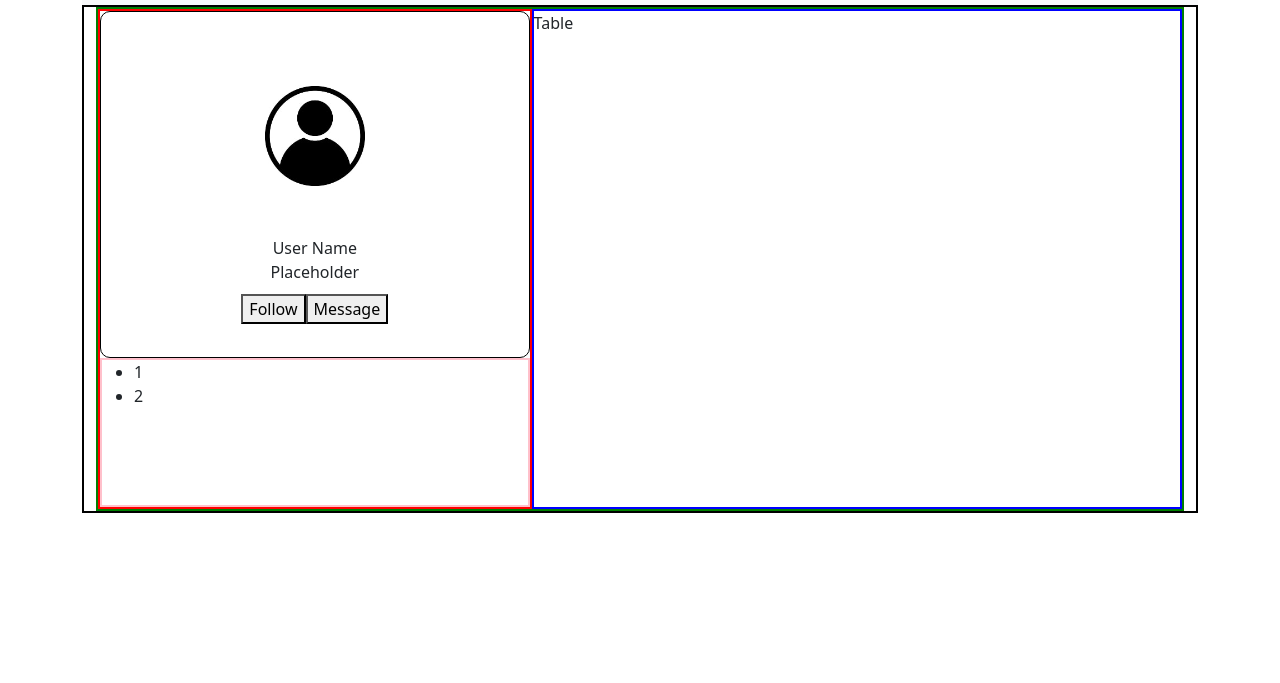
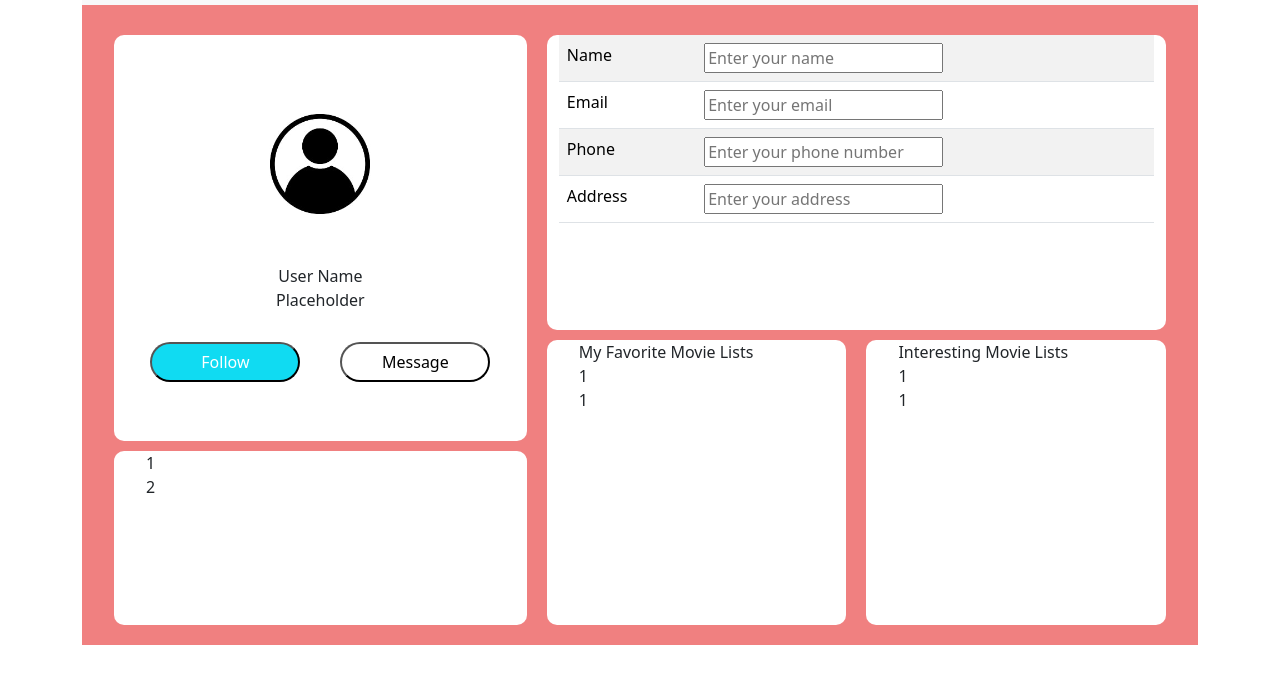
Before and after one commit to soodala2003/SBA307-HTML-CSS, a plain HTML site: page pages/user-page.html in a window 1280 px wide. Shown: the part 51-734 px from the top of the page. Drawn offline with nearby package versions, Linux system fonts and the light colour scheme.

Commit message:
updated user-page.html and login.css files

```diff
--- a/pages/user-page.html
+++ b/pages/user-page.html
@@ -7,9 +7,16 @@
         <title>User Page</title>
         <meta name="description" content="">
         <meta name="viewport" content="width=device-width, initial-scale=1">
-        <!-- <link rel="stylesheet" href=""> -->
+        <link rel="stylesheet" href="/styles/login.css">
         <link href="https://cdn.jsdelivr.net/npm/bootstrap@5.3.3/dist/css/bootstrap.min.css" rel="stylesheet" integrity="sha384-QWTKZyjpPEjISv5WaRU9OFeRpok6YctnYmDr5pNlyT2bRjXh0JMhjY6hW+ALEwIH" crossorigin="anonymous">
         <script src="https://cdn.jsdelivr.net/npm/bootstrap@5.3.3/dist/js/bootstrap.bundle.min.js" integrity="sha384-YvpcrYf0tY3lHB60NNkmXc5s9fDVZLESaAA55NDzOxhy9GkcIdslK1eN7N6jIeHz" crossorigin="anonymous"></script>
+        <!-- <style>
+
+                background-color:#5126fb;
+                height:600px;
+                border:2px solid white;
+
+        </style>  -->
     </head>
     <body>
         <div class="container">
@@ -29,20 +36,20 @@
                 </div>
             </nav>
 
-            <div class="container-fluid" style="border: 2px solid black;">
-                <div class="d-flex flex-row" style="border: 2px solid green; width:100%">
-                    <div class="d-flex flex-column" style="border: 2px solid red; width:40%; height:500px">
-                        <div class="d-flex flex-column" style="border: 1px solid black; border-radius:10px; height:70%; display:flex; flex-direction:row; justify-content:center;">
+            <div class="container-fluid" style="background-color:lightcoral;">
+                <div class="d-flex flex-row" style="width:100%">
+                    <div class="d-flex flex-column" style="margin:20px; margin-right:10px; width:40%; height:600px">
+                        <div class="d-flex flex-column" style="margin-top:10px; background-color:white; border-radius:10px; height:70%; display:flex; flex-direction:row; justify-content:center;">
                             <div class="row1" style="display:flex; justify-content:center; ">
                                 <img src="/images/login.jpg" alt="login" width="200px" height="200px" /></div>
                             <div class="row2" style="text-align:center;">User Name</div>
                             <div class="row3" style="text-align:center;">Placeholder</div>
                             <div class="d-flex flex-row" style="justify-content:center; margin:10px;">
-                                <button style>Follow</button>
-                                <button>Message</button>
+                                <button class="bt">Follow</button>
+                                <button class="bt" style="background-color:white; color:black">Message</button>
                             </div>
                         </div>
-                        <div class="d-flex flex-row" style="border: 2px solid pink; height:30%">
+                        <div class="d-flex flex-row" style="margin-top:10px; background-color:white; border-radius:10px; height:30%">
                             <ul>
                                 <li>1</li>
                                 <li>2</li>
@@ -50,35 +57,9 @@
                         </div>
                     </div>
 
-                    <div class="d-flex flex-column" style="border: 2px solid blue; width:60%">
-                        Table
-                    </div>
-                </div>
-            </div>
-
-        </div>
-    <!-- <body style="margin-left: 50px; width: 60%; height: 80%;" >
-        <ul style="list-style-type: none; margin-top: 10px; margin-left: 100px; padding-top: 50px; overflow: hidden; ">
-            <li style="float:left; font-weight: bold; font-size: 20px;">User Profile</li>
-            <li style="float:right; margin-right:150px; "><a class="nav-link" href="/pages/index.html">Home</li>
-        </ul><hr>
-
-        <div class="container-fluid" style="margin: auto; width: 800px; height: 500px; display: flex; flex-wrap: wrap; justify-content: space-around; align-content: space-around;">
-            <div class="container-fluid" style="border-radius: 5%; width: 200px; height: 370px; display: inline-block; border: 1px solid gray; ">
-                <img src="/images/login-user.jpg" alt="your picture" style="margin-left: 35px; margin-top: 30px; width: 100px; height: 100px;"><br>
-                <p style="font-size: 20px; margin-left: 55px; ">NAME</p><br>
-                        class="center-block"
-                <button type="button" class="btn btn-primary" style="margin-left: 10px; margin-top: 70px;">SAVE</button>
-                <button type="button" class="btn btn-primary" style="margin-top: 70px;">CANCEL</button>
-            </div>
-            <div class="container-fluid" style="border-radius: 5%; width: 500px; height: 370px; display: inline-block; border: 1px solid gray; ">
+                    <div class="d-flex flex-column" style="margin:20px; margin-left:10px; width:60%">
+                        <div class="container-fluid" style="margin-top:10px; background-color:white; border-radius:10px; height:50%;">
                             <table class="table table-striped">
-                <thead>
-                    <tr>
-                        <th></th>
-                        <th></th><br>
-                    </tr>
-                </thead>
                                 <tbody>
                                     <tr>
                                         <td>Name</td>
@@ -86,7 +67,7 @@
                                     </tr>
                                     <tr>
                                         <td>Email</td>
-                        <td><input type="text" name="email" id="email" placeholder="Enter your email" /></td>
+                                        <td><input type="text" name="e-mail" id="e-mail" placeholder="Enter your email" /></td>
                                     </tr>
                                     <tr>
                                         <td>Phone</td>
@@ -99,9 +80,23 @@
                                 </tbody>
                             </table>
                         </div>
-            <div class="container-fluid" style="border-radius: 5%; width: 200px; height: 100px; display: inline-block; border: 1px solid gray; ">Recommended Movies</div>
-            <div class="container-fluid" style="border-radius: 5%; width: 200px; height: 100px; display: inline-block; border: 1px solid gray; ">Bookmarks Movies</div>
-            <div class="container-fluid" style="border-radius: 5%; width: 200px; height: 100px; display: inline-block; border: 1px solid gray; ">Interesting Movies</div>
-        </div>  -->
+                        <div class="d-flex flex-row" style="height:50%;">
+                            <div class="myFavoriteMovie" style="width:50%; margin-top:10px; margin-right:10px; background-color:white; border-radius:10px;">
+                                <ul>My Favorite Movie Lists
+                                    <li>1</li>
+                                    <li>1</li>
+                                </ul>
+                            </div>
+                            <div class="interestingMovie" style="width:50%; margin-top:10px; margin-left:10px; background-color:white; border-radius:10px;">
+                                <ul>Interesting Movie Lists
+                                    <li>1</li>
+                                    <li>1</li>
+                                </ul>
+                            </div>
+                        </div>
+                    </div>
+                </div>
+            </div>
+        </div>
     </body>
 </html>
--- a/styles/login.css
+++ b/styles/login.css
@@ -50,7 +50,7 @@
 }
 
 .item3 {
-    border-radius: 10px;
+    border-radius: 25px;
     background-color: rgb(16, 219, 242);
     text-align: center;
     color: white;
@@ -68,3 +68,18 @@
     color: orange;
     text-decoration: none;
 }
+
+.bt {
+    border-radius: 25px;
+    background-color: rgb(16, 219, 242);
+    text-align: center;
+    color: white;
+    align-content: center;
+    width: 150px;
+    height: 40px;
+    margin: 20px;
+}
+
+li {
+    list-style-type: none;
+}
```
Lines whose indentation alone changed are shown as unchanged.
